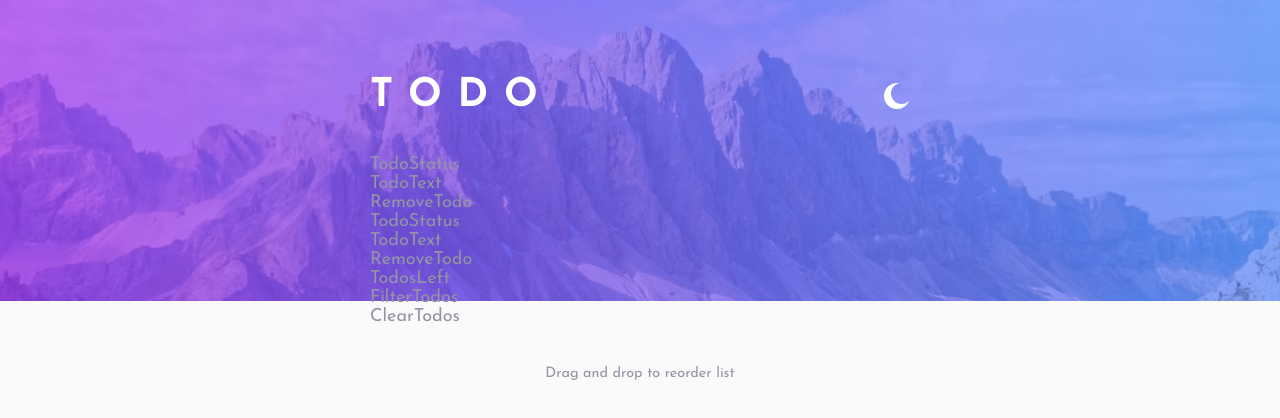
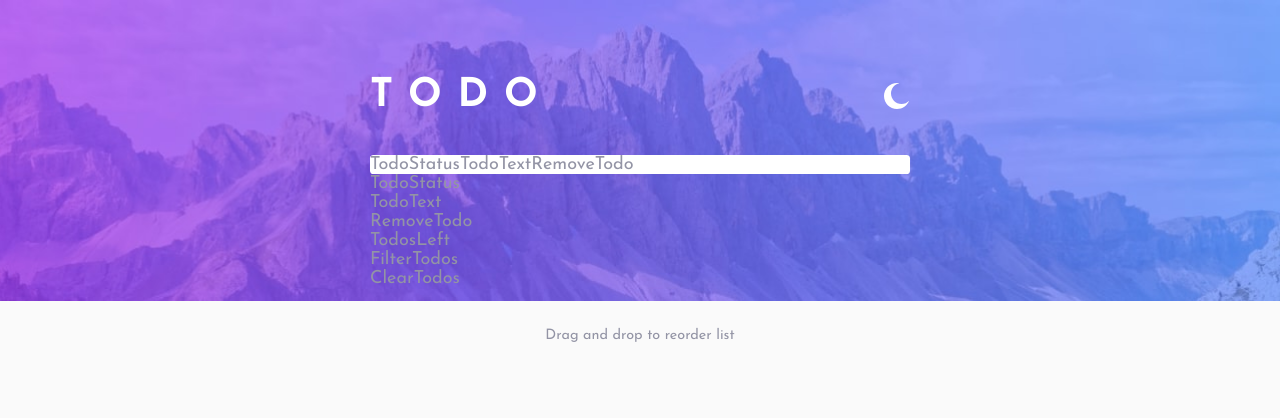
Before and after one commit to syedalimansoor/todo-app, a React (Vite) app: page / in a window 1280 px wide. Shown: the top 418 px of the page. Built offline with nearby package versions, Linux system fonts and the light colour scheme.

Commit message:
Rename TodoStatus -> Status

```diff
--- a/src/components/atomic/TodoStatus.tsx
+++ b/src/components/atomic/TodoStatus.tsx
@@ -1,4 +1,8 @@
 import React from "react";
+
+interface Props {
+  status: "active" | "completed";
+}
 
 const TodoStatus = () => {
   return <div>TodoStatus</div>;
--- a/src/components/composite/CreateTodo.tsx
+++ b/src/components/composite/CreateTodo.tsx
@@ -2,14 +2,22 @@ import React from "react";
 import RemoveTodo from "$/components/atomic/RemoveTodo";
 import TodoStatus from "$/components/atomic/TodoStatus";
 import TodoText from "$/components/atomic/TodoText";
+import styled from "styled-components";
+
+const Wrapper = styled.div`
+  display: flex;
+  align-items: stretch;
+  background-color: ${(props) => props.theme.background.todo};
+  border-radius: 0.2rem;
+`;
 
 const CreateTodo = () => {
   return (
-    <>
+    <Wrapper>
       <TodoStatus />
       <TodoText />
       <RemoveTodo />
-    </>
+    </Wrapper>
   );
 };
 
--- a/src/types.ts
+++ b/src/types.ts
@@ -6,8 +6,8 @@ export interface Todo {
 
 export type Mode = "dark" | "light";
 
-export type TodoStatus = "active" | "completed";
-export type Filter = "all" | TodoStatus;
+export type Status = "active" | "completed";
+export type Filter = "all" | Status;
 
 export interface GlobalState {
   mode: Mode;
```
